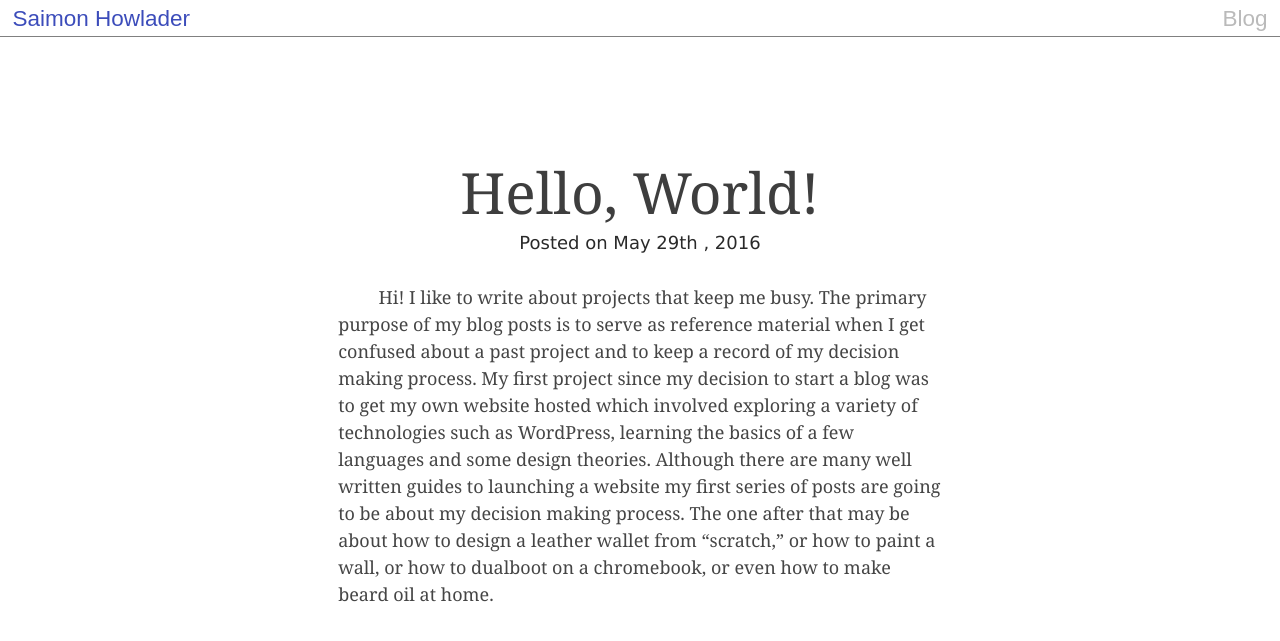
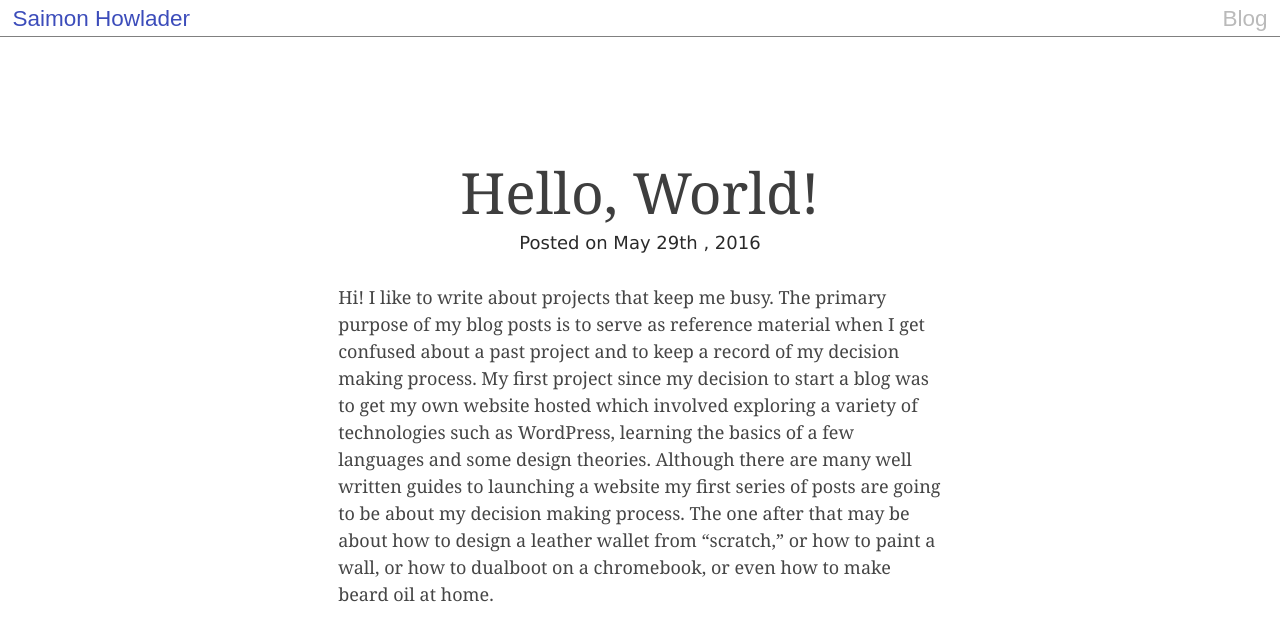
Before and after one commit to saimonhowlader/saimonhowlader.github.io, a Jekyll site: the page built from _posts/2016-05-29-hello-world.md, in a window 1280 px wide. Shown: the top 641 px of the page. Built offline with Jekyll 4.4.1, drawn with Linux system fonts in a browser that asks for light colours.

Commit message:
Add files via upload

```diff
--- a/css/styles.css
+++ b/css/styles.css
@@ -500,9 +500,8 @@
   opacity: .84;
   font-weight: 400;
   font-family: Georgia, serif;
-  text-indent: 4ch;
   padding-top: 3ch;
-  max-width: 60ch; }
+  max-width: 70ch; }
 
 /*
 Most of the code is copied from this article: https://www.smashingmagazine.com/2016/05/fluid-typography/
```
Also changed, not shown: 1 other file.
